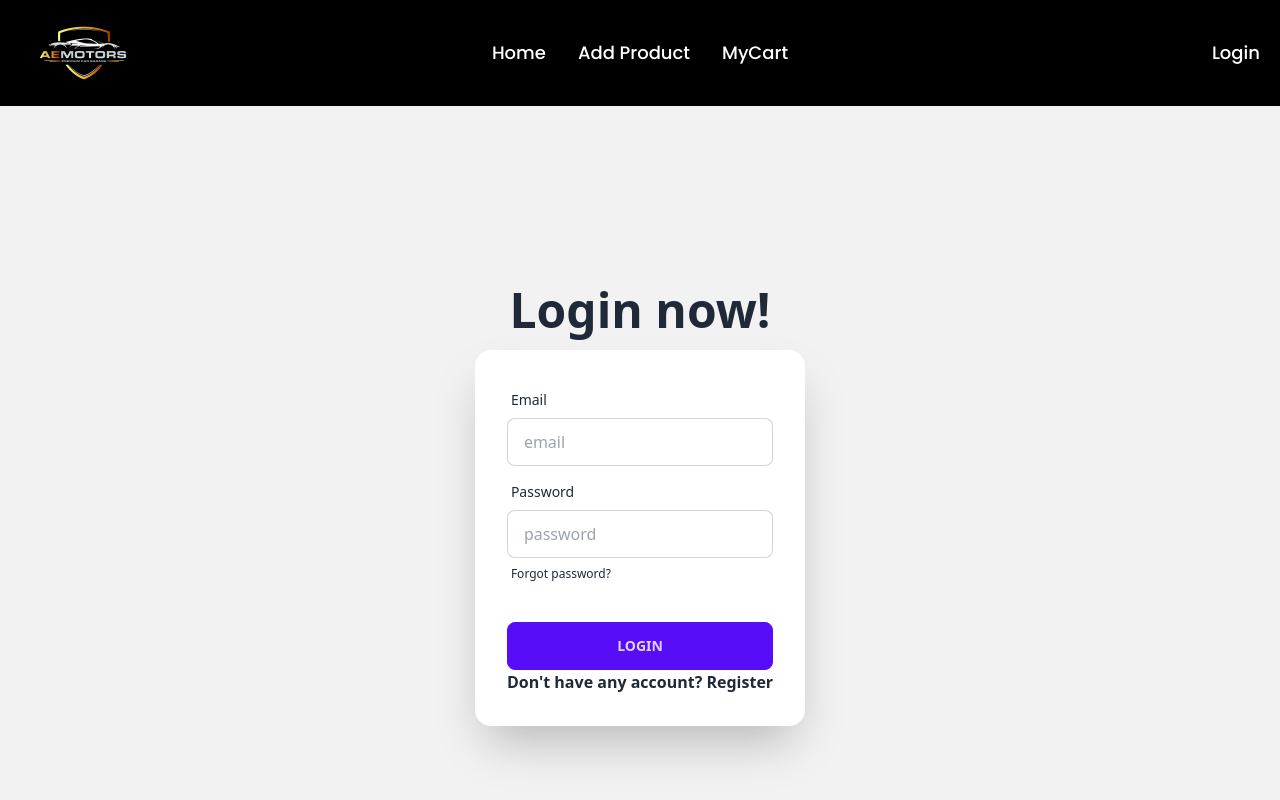
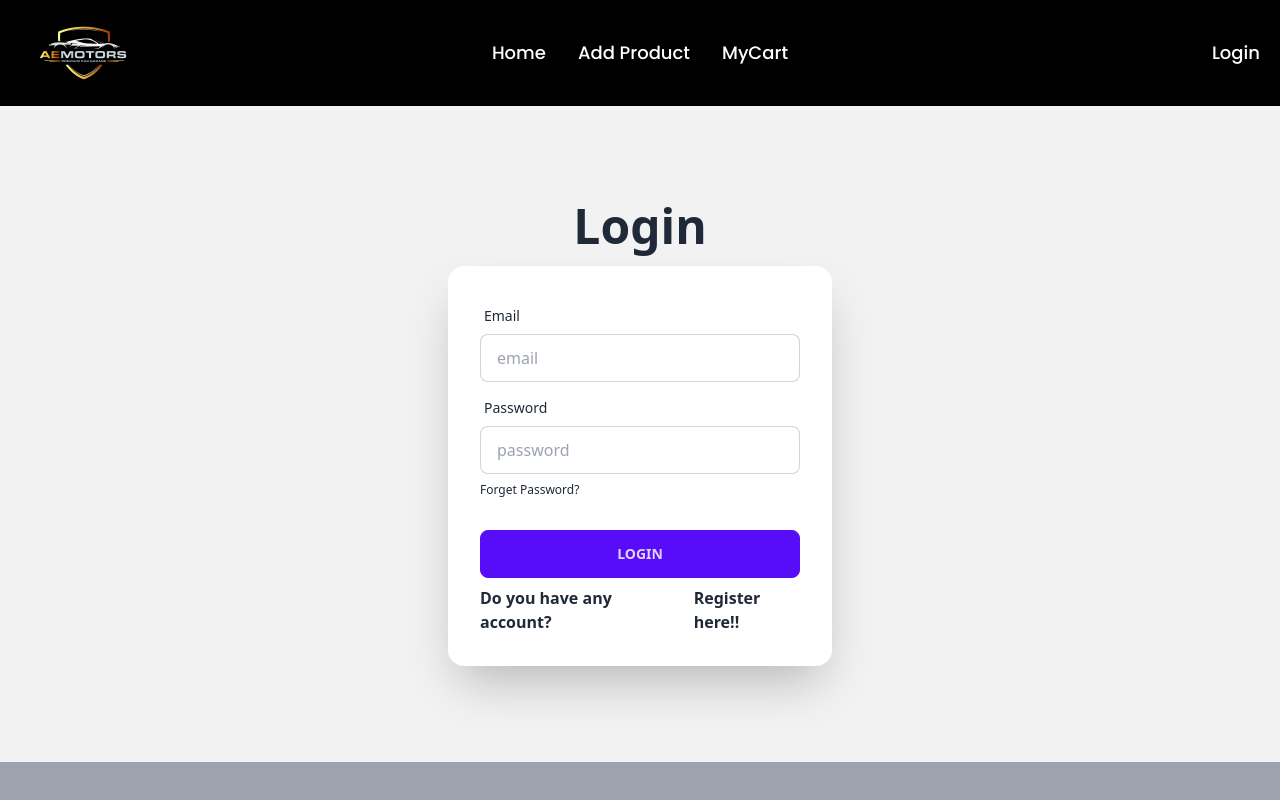
Before and after one commit to ROCKHOSSAIN/assignment-no-10, a React (Vite) app: page /login in a window 1280 px wide. Shown: the top 800 px of the page. Built offline with nearby package versions, Linux system fonts and the light colour scheme.

Commit message:
login and registration form has been completed

```diff
--- a/src/App.jsx
+++ b/src/App.jsx
@@ -14,7 +14,7 @@ const CarRoutes = createBrowserRouter([
     children:[
       {
         path:"/",
-        element:<Home></Home>
+        element:<Home></Home>,
       },
       {
         path:"/register",
--- a/src/Components/Pages/Home/Footer.jsx
+++ b/src/Components/Pages/Home/Footer.jsx
@@ -23,7 +23,7 @@ const Footer = () => {
   <nav>
   <form>
     <header className="footer-title">Newsletter</header>
-    <fieldset className="form-control w-80">
+    <fieldset className="form-control w-full md:w-80">
       <label className="label">
         <span className="label-text">Enter your email address</span>
       </label>
--- a/src/Components/Pages/Home/Navbar.jsx
+++ b/src/Components/Pages/Home/Navbar.jsx
@@ -1,7 +1,7 @@
 import { NavLink, Link } from 'react-router-dom'
 const Navbar = () => {
     const links = <>
-        <li  className='text-lg font-poppins font-medium text-white'><NavLink to='/home'>Home</NavLink></li>
+        <li  className='text-lg font-poppins font-medium text-white'><NavLink to='/'>Home</NavLink></li>
         <li className='text-lg font-poppins font-medium text-white'><NavLink to='/addProduct'>Add Product</NavLink></li>
         <li className='text-lg font-poppins font-medium text-white'><NavLink to='/myCart'>MyCart</NavLink></li>
 
@@ -14,7 +14,7 @@ const Navbar = () => {
                         <label tabIndex={0} className="btn btn-ghost lg:hidden">
                             <svg xmlns="http://www.w3.org/2000/svg" className="h-5 w-5" fill="none" viewBox="0 0 24 24" stroke="currentColor"><path strokeLinecap="round" strokeLinejoin="round" strokeWidth="2" d="M4 6h16M4 12h8m-8 6h16" /></svg>
                         </label>
-                        <ul tabIndex={0} className="menu menu-sm dropdown-content mt-3 z-[1] p-2 shadow bg-base-100 rounded-box w-52">
+                        <ul tabIndex={0} className="menu menu-sm dropdown-content mt-3 z-[1] p-2 shadow bg-black-100 rounded-box w-52">
                             {links}
                         </ul>
                     </div>
--- a/src/Components/Pages/Home/PackagesCars.jsx
+++ b/src/Components/Pages/Home/PackagesCars.jsx
@@ -2,7 +2,7 @@
 const PackagesCars = () => {
     return (
         <div className='py-44'>
-            <h1 className='text-center text-2xl font-poppins font-semibold  text-blue-500 mb-20'>Featured Cars</h1>
+            <h1 className='text-center text-5xl font-poppins font-semibold  text-blue-500 mb-20'>Featured Cars</h1>
             <div className='grid grid-cols-1 md:grid-cols-3 gap-10'>
 
             <div  className="flex flex-col items-center bg-white border border-gray-200 rounded-lg shadow md:flex-row md:max-w-xl hover:bg-gray-100 dark:border-gray-700 dark:bg-yellow-800 dark:hover:bg-gray-700">
--- a/src/Components/Pages/Login/Login.jsx
+++ b/src/Components/Pages/Login/Login.jsx
@@ -1,23 +1,32 @@
-import React from 'react';
 import { Link } from 'react-router-dom'
+import { AuthContext } from '../../Provider/AuthProvider';
+import { useContext } from 'react';
 const Login = () => {
-    const handlesignIn=(e)=>{
+    const {signinUser} = useContext(AuthContext)
+    const handlesignIn = (e) => {
+        e.preventDefault();
         const form = e.target;
-        const name = form.name.value
         const email = form.email.value;
         const password = form.password.value;
-        console.log(name,email,password)
+        console.log(email, password)
+        signinUser(email,password)
+        .then(result=>{
+            console.log(result.user)
+            console.log('logged in')
+        })
+        .catch(error=>{
+            console.error(error)
+        })
     }
     return (
-        <div>
-        <div className="hero min-h-screen bg-base-200">
+        <div className="hero py-20 bg-base-200">
         <div className="hero-content flex-col lg:flex-col">
           <div className="text-center lg:text-left">
-                    <h1 className="text-5xl font-bold">Login now!</h1>
-
+            <h1 className="text-5xl font-bold">Login</h1>
           </div>
           <div className="card flex-shrink-0 w-full max-w-sm shadow-2xl bg-base-100">
             <form onSubmit={handlesignIn} className="card-body">
+
               <div className="form-control">
                 <label className="label">
                   <span className="label-text">Email</span>
@@ -29,17 +38,14 @@ const Login = () => {
                   <span className="label-text">Password</span>
                 </label>
                 <input type="password" placeholder="password" name='password' className="input input-bordered" required />
-                            <label className="label">
-                                <a href="#" className="label-text-alt link link-hover">Forgot password?</a>
-                            </label>
+                <span className='text-xs mt-2 cursor-pointer'>Forget Password?</span>
+
               </div>
               <div className="form-control mt-6">
                 <button className="btn btn-primary">Login</button>
-                            <p className='text-base font-bold'>Don't have any account? <Link to='/signup'>Register</Link></p>
-
               </div>
+              <p className='text-[10px] md:text-base font-semibold flex justify-between gap-6'>Do you have any account? <Link to='/register'><span className=' hover:border-b-2 border-blue-500 '> Register here!!</span></Link></p>
             </form>
-                </div>
           </div>
         </div>
       </div>
--- a/src/Components/Pages/Register/Register.jsx
+++ b/src/Components/Pages/Register/Register.jsx
@@ -1,12 +1,24 @@
+import { useContext } from 'react';
 import { Link } from 'react-router-dom'
+import { AuthContext } from '../../Provider/AuthProvider';
 
 const Register = () => {
+    const {createUser} = useContext(AuthContext)
     const handleregister=(e)=>{
+        e.preventDefault();
         const form = e.target;
         const name = form.name.value
         const email = form.email.value;
         const password = form.password.value;
-        console.log(name,email,password)
+        console.log(name,email,password);
+        createUser(email,password)
+        .then(result=>{
+            console.log(result.user)
+            console.log('registered')
+        })
+        .catch(error=>{
+            console.error(error)
+        })
     }
     return (
         <div className="hero min-h-screen bg-base-200">
@@ -38,7 +50,7 @@ const Register = () => {
             <div className="form-control mt-6">
               <button className="btn btn-primary">Register</button>
             </div>
-            <p className='text-base font-bold'>Do you have any account? <Link to='/signin'>Login</Link></p>
+            <p className='text-xs md:text-base font-semibold flex justify-between'>Do you have any account? <Link to='/login'><span className=' hover:border-b-2 border-blue-500 '> Login here!!</span></Link></p>
           </form>
         </div>
       </div>
--- /dev/null
+++ b/src/Components/Provider/AuthProvider.jsx
@@ -0,0 +1,32 @@
+import React, { createContext, useState } from 'react';
+import { createUserWithEmailAndPassword, getAuth, signInWithEmailAndPassword, signOut } from "firebase/auth";
+import app from '../firebase/firebase.config';
+export const AuthContext = createContext(null);
+const AuthProvider = ({children}) => {
+    const [user,setuser] = useState(null);
+    const[loading,setLoading] =useState(null)
+    const auth = getAuth(app);
+    const createUser =(email,password)=>{
+      return  createUserWithEmailAndPassword(auth, email, password)
+    }
+    const signinUser =(email,password)=>{
+      return  signInWithEmailAndPassword(auth, email, password)
+    }
+    const logoutUser =()=>{
+      return  signOut(auth)
+    }
+   const  userinfo={
+    user,
+    createUser,
+    signinUser,
+    logoutUser,
+    loading
+    }
+    return (
+       <AuthContext.Provider value={userinfo}>
+        {children}
+       </AuthContext.Provider>
+    );
+};
+
+export default AuthProvider;
--- a/src/main.jsx
+++ b/src/main.jsx
@@ -3,9 +3,12 @@ import ReactDOM from 'react-dom/client'
 import './index.css'
 import { RouterProvider } from 'react-router-dom'
 import CarRoutes from './App.jsx'
+import AuthProvider from './Components/Provider/AuthProvider'
 
 ReactDOM.createRoot(document.getElementById('root')).render(
   <React.StrictMode>
+    <AuthProvider>
     <RouterProvider router={CarRoutes} />
+    </AuthProvider>
   </React.StrictMode>,
 )
```
Lines whose indentation alone changed are shown as unchanged.
